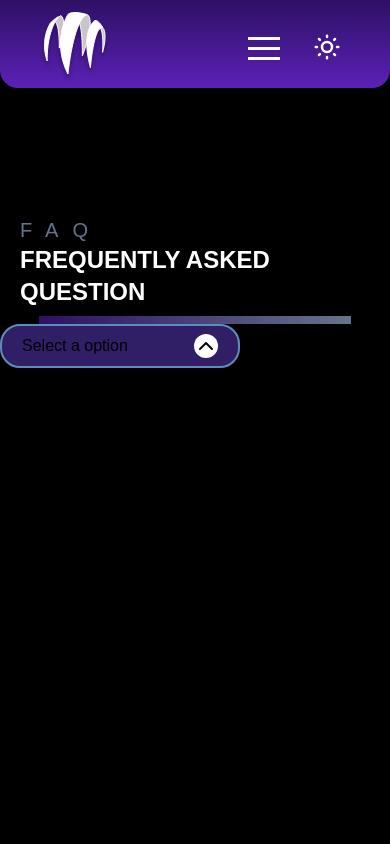
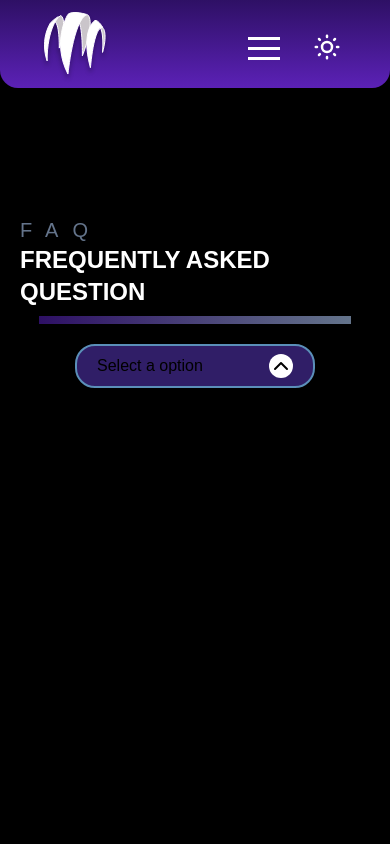
Before and after one commit to agus-darmawan/mage9-frontend, a Next.js app: page /faq in a window 390 px wide. Shown: the top 844 px of the page. Built offline with nearby package versions, Linux system fonts and the light colour scheme; a web font is replaced by a local one.

Commit message:
fix: error in autoplay react player

```diff
--- a/src/components/shared/YotubePlayer.tsx
+++ b/src/components/shared/YotubePlayer.tsx
@@ -24,7 +24,7 @@ export default function YotubePlayer({
           url={videoUrl}
           width={width}
           height={height}
-          autoplay={true}
+          autoPlay={true}
         />
       )}
     </>
--- a/src/pages/faq.tsx
+++ b/src/pages/faq.tsx
@@ -33,7 +33,7 @@ export default function FAQPage() {
             </h1>
             <div className='mx-auto h-2 w-[80%] bg-gradient-to-l from-slate-500 to-violet-950 md:mx-0 md:w-[40vw] lg:h-3'></div>
           </div>
-          <div className='col-start-2 col-end-3 flex w-60 items-end justify-center md:ml-auto md:justify-end'>
+          <div className='col-start-2 col-end-3 mx-auto mt-5 flex w-60 items-end justify-center md:ml-auto md:mr-0 md:justify-end'>
             <Select
               placeholder='Select a option'
               selected={selectedItem}
```
